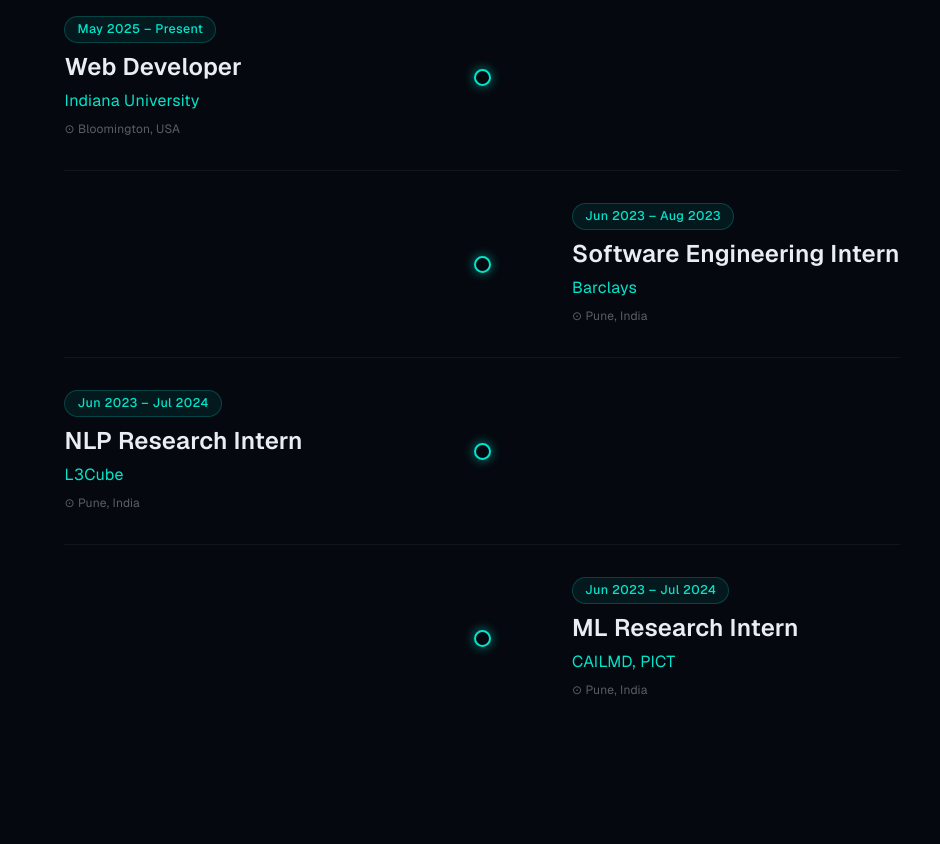
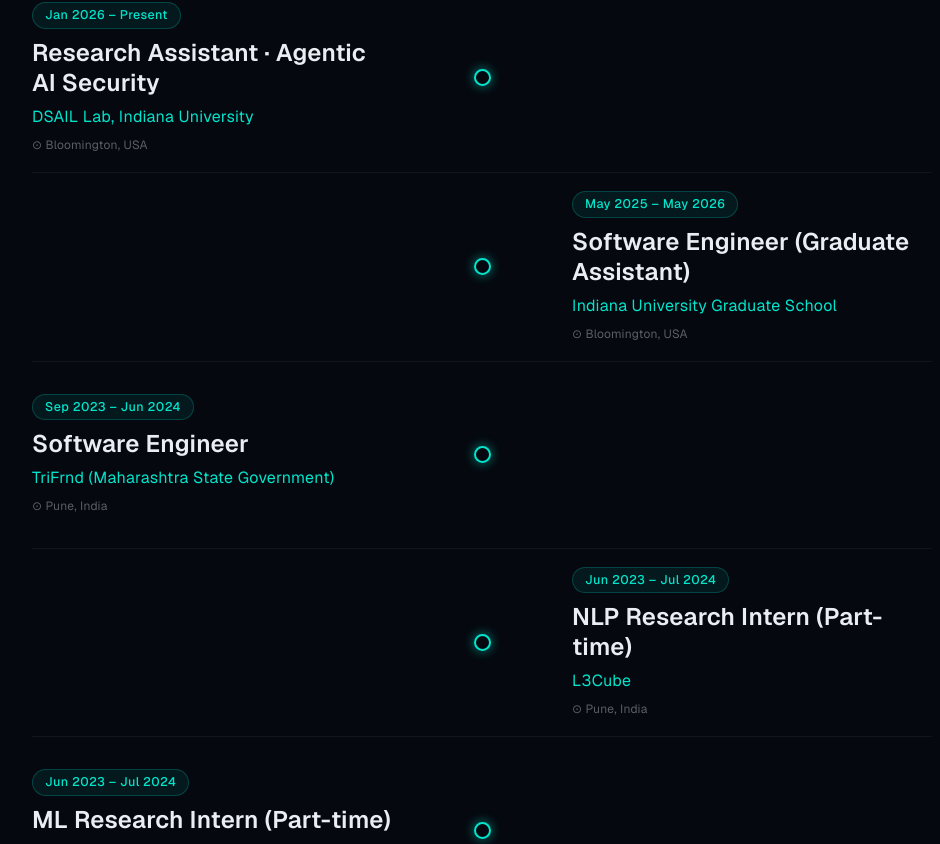
Before and after one commit to Srushti-S/portfolio, a React (Vite) app: page / in a window 1280 px wide. Shown: the part 1776-2620 px from the top of the page, without its empty margins (158-1098 px from the left). Built offline with nearby package versions, Linux system fonts and the light colour scheme.

Commit message:
content: update experience and projects

```diff
--- a/src/data/portfolio.ts
+++ b/src/data/portfolio.ts
@@ -5,8 +5,8 @@ export const personal = {
   title: 'Full Stack Software Engineer',
   tagline: 'React · Node.js · Backend Systems',
   bio: [
-    "Hi — I'm Srushti, a Full Stack Software Engineer currently pursuing my Master's in Computer Science at Indiana University Bloomington, where I also work as a Web Developer helping 70+ academic departments ship better digital experiences.",
-    "I care deeply about the craft — whether that's a clean REST API, a pixel-tight frontend, or an AI agent that cuts response time from 48 hours to under 2 minutes. I've built production systems at scale: from a government teacher-training portal serving 550,000+ teachers at TriFrnd, to PySpark ETL pipelines at Barclays, to microservices architectures and LLM-backed tools.",
+    "Hi — I'm Srushti, a full-stack engineer with a Master's in Computer Science from Indiana University Bloomington, where I spent a year building web systems for the Graduate School that 70+ departments use. Right now I'm at the DSAIL Lab, researching security for agentic AI.",
+    "Most of what I know comes from shipping real things: a teacher-training portal for the Maharashtra State Government that 550,000+ teachers register through, a chatbot on the IU website that answers thousands of student questions a day, and ETL pipelines at Barclays that moved financial compliance data from Hadoop to AWS. On the research side, I've published twice at ACL Anthology — first author in 2024 — mostly on NLP for low-resource languages.",
     "Outside code, I'm energised by hard problems, good coffee, and the quiet satisfaction of a system that just works.",
   ],
   email: 'srushtisonavane@gmail.com',
@@ -18,10 +18,10 @@ export const personal = {
 }
 
 export const stats = [
-  { number: '3.77', suffix: '/4', label: 'GPA at IU Bloomington' },
-  { number: '550K', suffix: '+', label: 'Teachers served via TriFrnd portal' },
-  { number: '150', suffix: '+', label: 'Engineering tickets resolved' },
-  { number: '70', suffix: '+', label: 'Academic departments supported' },
+  { number: '3.8', suffix: '/4', label: 'GPA at IU Bloomington' },
+  { number: '550K', suffix: '+', label: 'Teachers on the TriFrnd portal' },
+  { number: '2', suffix: '', label: 'ACL Anthology publications' },
+  { number: '70', suffix: '+', label: 'University departments served' },
 ]
 
 export const education = [
@@ -29,17 +29,17 @@ export const education = [
     degree: 'Master of Science in Computer Science',
     school: 'Indiana University Bloomington',
     location: 'Bloomington, Indiana · USA',
-    gpa: '3.77 / 4.0',
+    gpa: '3.8 / 4.0',
     period: 'Aug 2024 – May 2026',
     coursework: ['Software Engineering', 'Algorithms', 'Operating Systems', 'Databases', 'Machine Learning'],
     badge: 'MS · Computer Science',
   },
   {
     degree: 'Bachelor of Engineering in Computer Engineering',
-    school: 'Pune University',
+    school: 'Savitribai Phule Pune University',
     location: 'Pune, Maharashtra · India',
     gpa: '8.7 / 10',
-    period: 'Oct 2021 – May 2024',
+    period: 'Sep 2021 – Jun 2024',
     coursework: ['Data Structures', 'Computer Networks', 'Object Programming', 'Cloud', 'Distributed Systems'],
     badge: 'BE · Computer Engineering',
   },
@@ -47,18 +47,70 @@ export const education = [
 
 export const experience = [
   {
-    role: 'Web Developer',
-    company: 'Indiana University',
+    role: 'Research Assistant · Agentic AI Security',
+    company: 'DSAIL Lab, Indiana University',
+    location: 'Bloomington, USA',
+    period: 'Jan 2026 – Present',
+    current: true,
+    bullets: [
+      'Contributing to the agent coordination layer of an LLM-RL red teaming framework for AI-enabled SOAR systems, where I replaced the decoupled planner-controller handoff with a real-time feedback loop that adapts attack strategies across episodes.',
+      'Surveyed 12 AI agent skill platforms and compared vulnerability scanners (Snyk, Cisco, LlamaFirewall, AQtive Guard) for the first academic security study of the agent skills ecosystem, covering 900,000+ skills.',
+    ],
+    stack: ['Python', 'Reinforcement Learning', 'LLM Agents'],
+  },
+  {
+    role: 'Software Engineer (Graduate Assistant)',
+    company: 'Indiana University Graduate School',
     location: 'Bloomington, USA',
     period: 'May 2025 – May 2026',
-    current: true,
+    current: false,
     bullets: [
-      'Deployed a student-facing chatbot using MCP Server and an A2A agent framework, routing incoming queries through an automated classification and resolution pipeline with staff escalation for unhandled cases, reducing average query response time from 48 hours to under 2 minutes.',
-      'Built and deployed production web applications and PHP/MySQL-backed workflow automation tools, replacing manual form-handling processes with automated XML-driven data pipelines across 70+ academic departments and reducing administrative overhead by 3 hours per department per week.',
-      'Diagnosed recurring eDocs defects by instrumenting PHP server logs and MySQL query traces to identify root-cause patterns across 150+ reported tickets, introducing input validation guards and parameterised query rewrites that eliminated the defect class with zero critical regressions across subsequent releases.',
-      'Migrated 13 legacy applications to the Fireform platform by building shared PHP form-handling abstraction layers over XML schemas, achieving 100% data integrity across all 13 deployments with zero rollbacks.',
+      'Shipped a live AI chatbot on the Indiana University website that answers thousands of student queries a day across 70+ colleges and departments. Graduate School office walk-ins dropped by 60%.',
+      'The chatbot runs on an A2A multi-agent architecture: a routing agent backed by Azure LLM classifies each query and hands it to department-specific agents, with an MCP server supplying live university data.',
+      'Migrated 13 legacy university applications to shared PHP abstraction layers over XML schemas, and verified each migration with automated record-count checks.',
+      'Replaced manual form-handling across 70+ departments with PHP/MySQL pipelines; coordinators now use a centralised submission dashboard instead of keying in data by hand.',
     ],
-    stack: ['JavaScript', 'PHP', 'MySQL', 'React', 'XML', 'MCP Server', 'A2A'],
+    stack: ['PHP', 'MySQL', 'Azure', 'Kubernetes', 'MCP Server', 'A2A'],
+  },
+  {
+    role: 'Software Engineer',
+    company: 'TriFrnd (Maharashtra State Government)',
+    location: 'Pune, India',
+    period: 'Sep 2023 – Jun 2024',
+    current: false,
+    bullets: [
+      'Built and ran the state teacher-training registration portal on Next.js, Node.js, and PostgreSQL: a stateless API layer serving concurrent traffic from 550,000+ registered teachers across 35 districts.',
+      'Wrote a Node.js batch allocation engine that assigns teachers across 960 training batches, replacing a fully manual coordination process with real-time dashboards and audit trails.',
+      'Set up role-based access control across three permission tiers; every district rollout was gated by Jest integration tests before going live.',
+      'Implemented a two-channel OTP verification flow with eligibility checks that blocked duplicate and invalid submissions across 40,000+ registrations.',
+    ],
+    stack: ['Next.js', 'Node.js', 'PostgreSQL', 'Jest'],
+  },
+  {
+    role: 'NLP Research Intern (Part-time)',
+    company: 'L3Cube',
+    location: 'Pune, India',
+    period: 'Jun 2023 – Jul 2024',
+    current: false,
+    bullets: [
+      'Built and published mahaNLP to PyPI, an NLP toolkit for low-resource Marathi text covering preprocessing, semantic similarity, and tokenization with transformer embeddings.',
+      "Compiled 30+ text classification datasets across 10 low-resource Indic languages and published them to HuggingFace, where they've picked up 500+ downloads.",
+      'Co-authored L3Cube-IndicNews: News-based Short Text and Document Classification in Indic Languages (ACL Anthology 2023).',
+    ],
+    stack: ['Python', 'HuggingFace', 'Transformers', 'PyPI'],
+  },
+  {
+    role: 'ML Research Intern (Part-time)',
+    company: 'CAILMD, PICT',
+    location: 'Pune, India',
+    period: 'Jun 2023 – Jul 2024',
+    current: false,
+    bullets: [
+      'Fine-tuned multilingual BERT for text classification with FP16 mixed-precision training and cut GPU training time by 30% with no accuracy loss.',
+      'Trained an accent classification model on 1,600+ audio samples using spectral feature extraction across 5 linguistic categories.',
+      'First-authored the SemEval-2024 paper on multilingual semantic textual relatedness (ACL Anthology 2024), leading model development and benchmarking across low-resource language pairs.',
+    ],
+    stack: ['PyTorch', 'BERT', 'Python'],
   },
   {
     role: 'Software Engineering Intern',
@@ -67,45 +119,17 @@ export const experience = [
     period: 'Jun 2023 – Aug 2023',
     current: false,
     bullets: [
-      'Built a PySpark ETL pipeline migrating multi-terabyte financial datasets from Hadoop to cloud infrastructure, cutting average analytics query latency by 4 seconds per query measured against baseline execution times on the pre-migration analytics layer.',
-      'Processed multi-terabyte Hadoop datasets through PySpark transformation pipelines handling schema normalisation and field-level data mapping, eliminating manual intervention from 3 weekly compliance reporting cycles and enabling fully automated report generation.',
-      'Developed and documented distributed PySpark data processing workflows with reusable pipeline abstractions adopted by 2 internal engineering teams, standardising scalable data processing patterns across enterprise compliance reporting pipelines.',
+      'Engineered a PySpark ETL pipeline to migrate multi-terabyte financial compliance datasets (FCA, GDPR, and financial crime reporting) from on-premise Hadoop clusters to AWS.',
+      'Packaged reusable PySpark utility modules for logging, partitioning, and error handling; two other data engineering teams adopted them as their standard template.',
     ],
-    stack: ['PySpark', 'Hadoop', 'ETL', 'Cloud', 'Python', 'Ab Initio'],
-  },
-  {
-    role: 'NLP Research Intern',
-    company: 'L3Cube',
-    location: 'Pune, India',
-    period: 'Jun 2023 – Jul 2024',
-    current: false,
-    bullets: [
-      'Built NLP data processing pipelines and similarity search systems for Marathi text, improving preprocessing quality using transformer-based models',
-      'Designed and implemented workflows for multilingual dataset curation and preprocessing across 10 low-resource Indic languages',
-      'Fine-tuned transformer-based models and released reproducible datasets and models on HuggingFace and GitHub',
-      'Published: L3Cube-IndicNews: News-based Document Classification in Indic languages, ACL Anthology 2023',
-    ],
-    stack: ['Python', 'HuggingFace', 'Transformers', 'spaCy', 'NLP'],
-  },
-  {
-    role: 'ML Research Intern',
-    company: 'CAILMD, PICT',
-    location: 'Pune, India',
-    period: 'Jun 2023 – Jul 2024',
-    current: false,
-    bullets: [
-      'Optimized transformer-based document classification models, improving training efficiency while maintaining high accuracy for large-scale NLP pipelines',
-      'Developed a web-based accent classification system by collecting and processing 1,600+ audio samples and training ML models for regional speaker detection',
-      'Published: Multilingual Evaluation of Semantic Textual Relatedness, ACL Anthology 2024',
-    ],
-    stack: ['ML', 'TensorFlow', 'PyTorch', 'OpenCV', 'Python'],
+    stack: ['PySpark', 'Hadoop', 'AWS', 'Python'],
   },
 ]
 
 export const projects = [
   {
-    title: 'Smart Course Selector AI Agent',
-    description: 'AI-powered course recommendation engine combining rule-based constraint validation (credit limits, prerequisite chains, time-conflict detection) with LangChain-orchestrated LLM decision logic to generate conflict-free schedules across 300+ courses. Delivers schedule recommendations in under a minute via a React frontend backed by a FastAPI REST API.',
+    title: 'AI Course Planning Platform',
+    description: 'Course recommendation engine covering 300+ courses, built on LangChain and the OpenAI API, with a deterministic fallback that ranks by prerequisites, credit load, and student interests whenever the API is unavailable or rate-limited. A React drag-and-drop planner handles multi-semester scheduling: prerequisite and credit-limit checks run in the browser so conflicts get fixed instantly, and full LLM-generated schedules arrive in under 60 seconds.',
     stack: ['Python', 'React', 'FastAPI', 'LangChain'],
     github: 'https://github.com/Srushti-S/Course-Selector-AI-Agent-',
     live: '',
@@ -121,8 +145,8 @@ export const projects = [
   },
   {
     title: 'Chicago Food Safety Inspections Dashboard',
-    description: 'Full-stack data platform to manage and analyse food inspection data with REST APIs, database schemas, and frontend components for real-time filtering and visualisation.',
-    stack: ['React', 'Node.js', 'MongoDB'],
+    description: 'Interface and integration layer that makes 250,000+ Chicago food-inspection records searchable by facility and risk level through Express APIs and PostgreSQL. Interactive maps and Chart.js dashboards break the records down by risk, and marker clustering keeps the city-wide map responsive.',
+    stack: ['React', 'TypeScript', 'Express', 'PostgreSQL', 'PostGIS'],
     github: 'https://github.com/Srushti-S/CDPH-food-inspections/tree/main',
     live: '',
     highlight: false,
@@ -140,8 +164,8 @@ export const projects = [
 export const skills = {
   languages: ['Python', 'JavaScript', 'TypeScript', 'SQL', 'Java', 'PHP', 'C++', 'HTML', 'CSS'],
   frontend: ['React', 'Next.js'],
-  backend: ['Node.js', 'FastAPI', 'BullMQ', 'Redis', 'JWT', 'RBAC', 'MCP Server'],
-  databases: ['PostgreSQL', 'MySQL', 'MongoDB', 'Prisma ORM'],
-  cloud: ['AWS', 'Docker', 'CI/CD (GitHub Actions)', 'Git', 'PySpark', 'Hadoop', 'Ab Initio'],
-  ai: ['LangChain', 'OpenAI API', 'A2A Agent Framework', 'spaCy', 'NLTK'],
+  backend: ['Node.js', 'Express', 'FastAPI', 'BullMQ', 'Redis', 'JWT', 'RBAC', 'MCP Server'],
+  databases: ['PostgreSQL', 'MySQL', 'MongoDB', 'PostGIS', 'Prisma ORM'],
+  cloud: ['AWS', 'Azure', 'Docker', 'Kubernetes', 'CI/CD (GitHub Actions)', 'Git', 'PySpark', 'Hadoop'],
+  ai: ['LangChain', 'OpenAI API', 'Azure LLM', 'A2A Agent Framework', 'PyTorch', 'HuggingFace Transformers', 'spaCy', 'NLTK'],
 }
```
Also changed, not shown: 1 other file (tests, documents, lock files or other folders).
